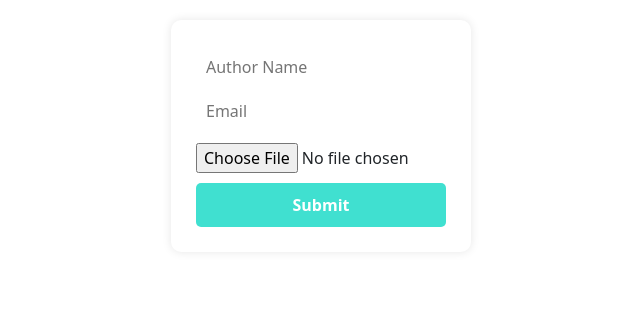
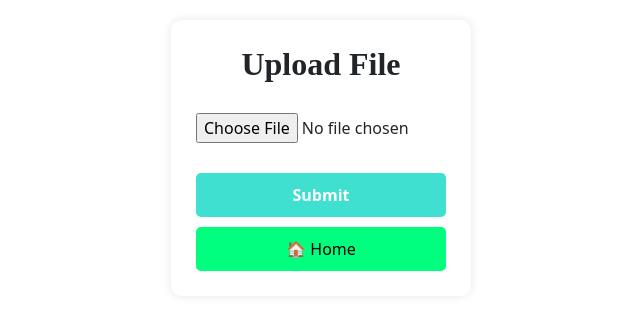
Before and after one commit to ahmadsiddiqui-oss/Form-FrontEnd, a React (Create React App) app: page /file in a window 1280 px wide. Shown: the top 310 px of the page, without its empty margins (244-884 px from the left). Built offline with nearby package versions, Linux system fonts and the light colour scheme.

Commit message:
sorting/filtering complete

```diff
--- a/src/components/File.js
+++ b/src/components/File.js
@@ -1,7 +1,10 @@
-import React, { useState } from "react";
+import React, { useRef, useState } from "react";
 import api from "./axios";
+import { useNavigate } from "react-router-dom";
 
 function AuthorForm() {
+  const navigate = useNavigate();
+  const fileInputRef = useRef(null);
   const [formData, setFormData] = useState({
     name: "",
     email: "",
@@ -37,6 +40,8 @@ function AuthorForm() {
       });
 
       console.log(res.data);
+      setFile(null);
+      fileInputRef.current.value = "";
       alert("Author added and file uploaded successfully!");
     } catch (err) {
       console.error(err.response ? err.response.data : err.message);
@@ -49,48 +54,54 @@ function AuthorForm() {
       <form onSubmit={handleSubmit} style={{ ...styles.form }}>
         <div>
           {" "}
-          <input
-            type="text"
-            name="name"
-            value={formData.name}
-            onChange={handleChange}
-            placeholder="Author Name"
+          <h2
             style={{
-              ...styles.input,
-              borderRadius: "5px",
-              border: "none",
-              width: "100%",
+              textAlign: "center",
+              fontWeight: "bold",
+              fontFamily: "ui-sans-serif",
+              marginBottom: "20px",
             }}
-            required
-          />
-          <input
-            type="email"
-            name="email"
-            value={formData.email}
-            onChange={handleChange}
-            placeholder="Email"
-            style={{
-              ...styles.input,
-              borderRadius: "5px",
-              border: "none",
-              width: "100%",
-            }}
-            required
-          />
+          >
+            Upload File
+          </h2>
         </div>
-        <input type="file" name="myFile" onChange={handleFileChange} required />
+        <input
+          type="file"
+          name="myFile"
+          ref={fileInputRef}
+          onChange={handleFileChange}
+          required
+          style={{
+            cursor: "pointer",
+          }}
+        />
         <button
           type="submit"
           style={{
             backgroundColor: "turquoise",
             borderRadius: "5px",
             border: "none",
+            marginTop: "20px",
             color: "white",
             padding: "10px 0px",
             fontWeight: "bolder",
+            cursor: "pointer",
           }}
         >
           Submit
+        </button>
+        <button
+          type="button"
+          style={{
+            padding: "10px 25px",
+            backgroundColor: "springGreen",
+            border: "none",
+            borderRadius: "5px",
+            cursor: "pointer",
+          }}
+          onClick={() => navigate("/main")}
+        >
+          🏠 Home
         </button>
       </form>
     </div>
--- a/src/components/createBook.js
+++ b/src/components/createBook.js
@@ -169,6 +169,7 @@ function CreateBookForm() {
         >
           {submitting ? "Saving..." : "Create Book"}
         </button>
+
         <button
           style={{
             padding: "10px 25px",
--- a/src/components/updateAuthor.js
+++ b/src/components/updateAuthor.js
@@ -69,7 +69,7 @@ function AuthorsTable() {
   useEffect(() => {
     fetchAuthors(page, limit, sort, order);
   }, [page, limit, sort, order]);
-  console.log(page, limit, "page, limit");
+  console.log(page, limit, sort, order, "page, limit");
   // Sync form when a new author is selected
   useEffect(() => {
     if (selectedAuthor) {
@@ -149,6 +149,18 @@ function AuthorsTable() {
           <option value="DESC">DESC</option>
           <option value="ASC">ASC</option>
         </select>
+        <button
+          style={{
+            // padding: "10px 25px",
+            backgroundColor: "springGreen",
+            border: "none",
+            borderRadius: "5px",
+            cursor: "pointer",
+          }}
+          onClick={() => fetchAuthors()}
+        >
+          Search Author
+        </button>
       </h3>
       <table
         border="1"
--- a/src/components/updateBook.js
+++ b/src/components/updateBook.js
@@ -1,4 +1,3 @@
-/* eslint-disable jsx-a11y/anchor-is-valid */
 import React, { useEffect, useState } from "react";
 import CustomModal from "./modal";
 import { Button } from "react-bootstrap";
@@ -9,7 +8,6 @@ import { yupResolver } from "@hookform/resolvers/yup";
 import api from "./axios";
 import "bootstrap/dist/css/bootstrap.min.css";
 
-
 function BooksTable() {
   const navigate = useNavigate();
   const [books, setBooks] = useState([]);
@@ -17,6 +15,9 @@ function BooksTable() {
   const [selectedBook, setSelectedBook] = useState(null);
   const [page, setPage] = useState(1);
   const [limit, setLimit] = useState(2);
+  const [search, setSearch] = useState("");
+  const [sort, setSort] = useState("createdAt");
+  const [order, setOrder] = useState("DESC");
   const [meta, setMeta] = useState({
     page: 1,
     totalPages: 0,
@@ -52,12 +53,10 @@ function BooksTable() {
   });
 
   // Fetch books
-  const fetchBooks = async (page = 1, limit = 2) => {
+  const fetchBooks = async (page = 1, limit = 2, sort = "createdAt", order = "DESC") => {
     setLoading(true);
     try {
-      const res = await api.get("/bookRoutes", {
-        params: { page, limit },
-      });
+      const res = await api.get(`/bookRoutes?page=${page}&limit=${limit}&search=${search}&sort=${sort}&order=${order}`);
       console.log(res.data.data, page, limit, "res.data");
       setBooks(res.data.data || []);
       setMeta(res.data.meta || {});
@@ -71,8 +70,10 @@ function BooksTable() {
   };
 
   useEffect(() => {
-    fetchBooks(page, limit);
-  }, [page, limit]);
+    fetchBooks(page, limit, sort, order);
+  }, [page, limit, sort, order]);
+    console.log(page, limit, sort, order, "page, limit");
+
 
   // Populate form when a book is selected
   useEffect(() => {
@@ -133,6 +134,37 @@ function BooksTable() {
           🏠 Home
         </button>
         </h2>
+           <h3>
+        <input
+          type="text"
+          placeholder="Search book..."
+          value={search}
+          onChange={(e) => {
+            setSearch(e.target.value);
+            setPage(1); // reset page
+          }}
+        />
+        <select value={sort} onChange={(e) => setSort(e.target.value)}>
+          <option value="createdAt">Created Date</option>
+          <option value="name">Name</option>
+        </select>
+        <select value={order} onChange={(e) => setOrder(e.target.value)}>
+          <option value="DESC">DESC</option>
+          <option value="ASC">ASC</option>
+        </select>
+        <button
+          style={{
+            // padding: "10px 25px",
+            backgroundColor: "springGreen",
+            border: "none",
+            borderRadius: "5px",
+            cursor: "pointer",
+          }}
+          onClick={() => fetchBooks()}
+        >
+          Search Author
+        </button>
+      </h3>
       <table
         border="1"
         cellPadding="10"
```
Lines whose indentation alone changed are shown as unchanged.
